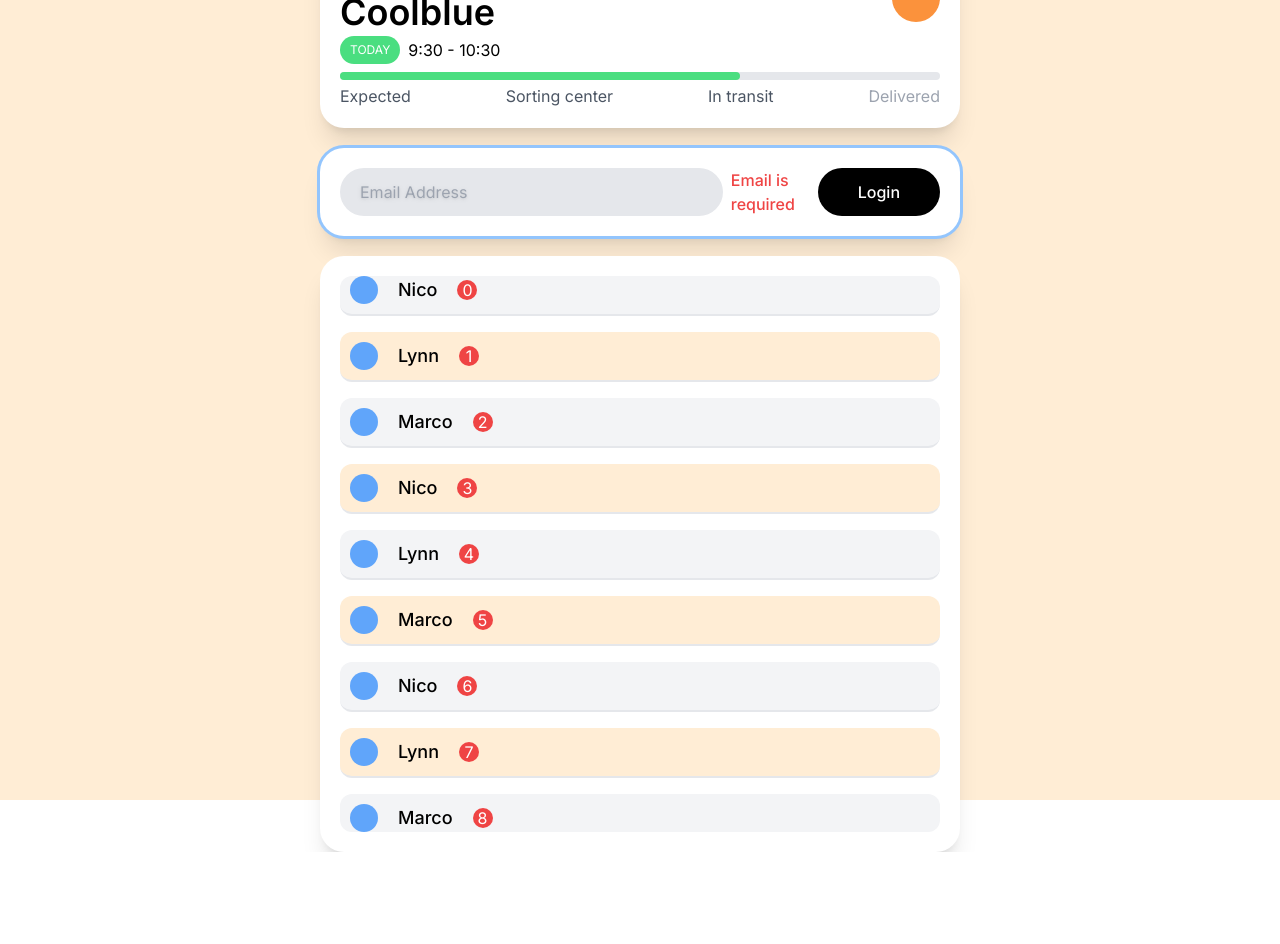
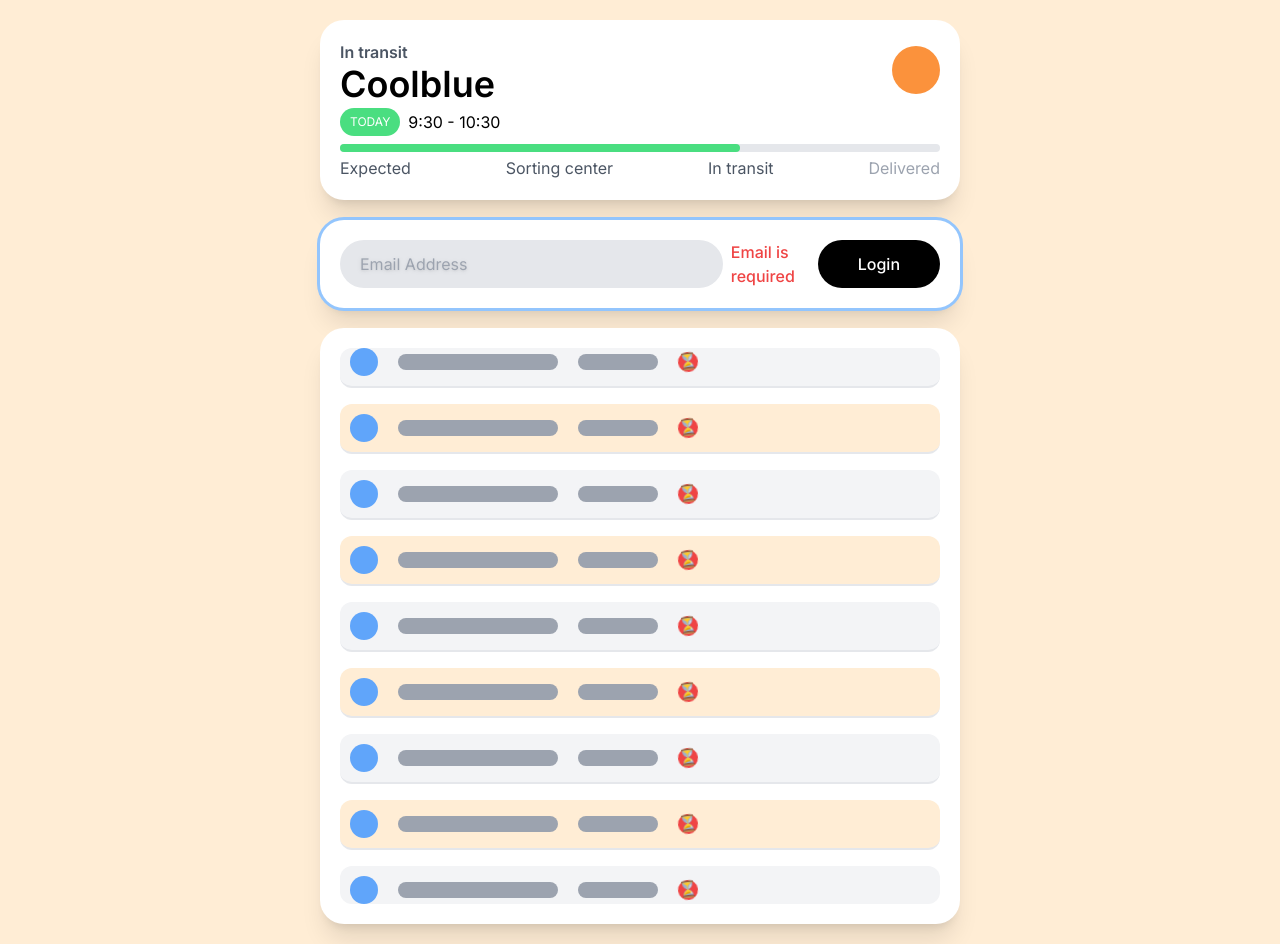
Before and after one commit to jasongoose/carrot-market-reloaded, a Next.js app: page /tailwind in a window 1280 px wide. Before the commit the page ends 852 px from the top, so only its background shows below. Built offline with nearby package versions, Linux system fonts and the light colour scheme.

Commit message:
animate-spin 적용

```diff
--- a/app/tailwind/page.tsx
+++ b/app/tailwind/page.tsx
@@ -4,7 +4,7 @@
 
 export default function Page() {
   return (
-    <main className="flex h-screen flex-col items-center justify-center gap-5 bg-gray-100 p-5 sm:bg-red-100 md:bg-green-100 lg:bg-cyan-100 xl:bg-orange-100 dark:bg-gray-700">
+    <main className="flex flex-col items-center justify-center gap-5 bg-gray-100 p-5 sm:bg-red-100 md:bg-green-100 lg:bg-cyan-100 xl:bg-orange-100 dark:bg-gray-700">
       <Card />
       <SearchInput />
       <List
--- a/components/list-item.tsx
+++ b/components/list-item.tsx
@@ -7,9 +7,11 @@
   return (
     <li className="flex items-center gap-5 rounded-xl border-b-2 p-2.5 first:border-t-0 first:pt-0 last:border-b-0 odd:bg-gray-100 even:bg-orange-100 last:md:pb-0">
       <div className="size-7 rounded-full bg-blue-400"></div>
-      <span className="text-lg font-medium">{person}</span>
-      <div className="flex size-5 items-center justify-center rounded-full bg-red-500 text-white">
-        {index}
+      {/* <span className="text-lg font-medium">{person}</span> */}
+      <div className="h-4 w-40 rounded-full bg-gray-400"></div>
+      <div className="h-4 w-20 rounded-full bg-gray-400"></div>
+      <div className="flex size-5 animate-spin items-center justify-center rounded-full bg-red-500 text-white">
+        ⏳
       </div>
     </li>
   );
```
